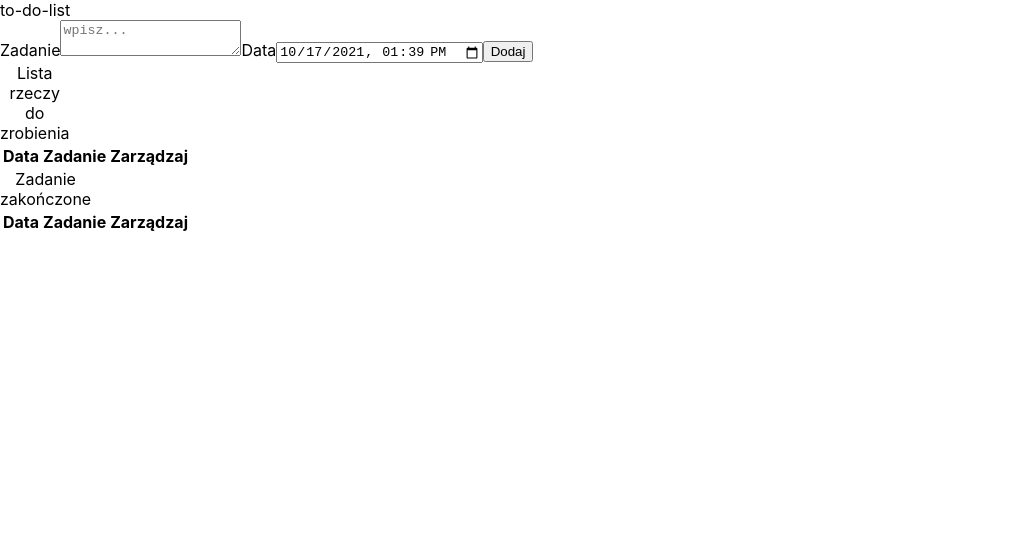
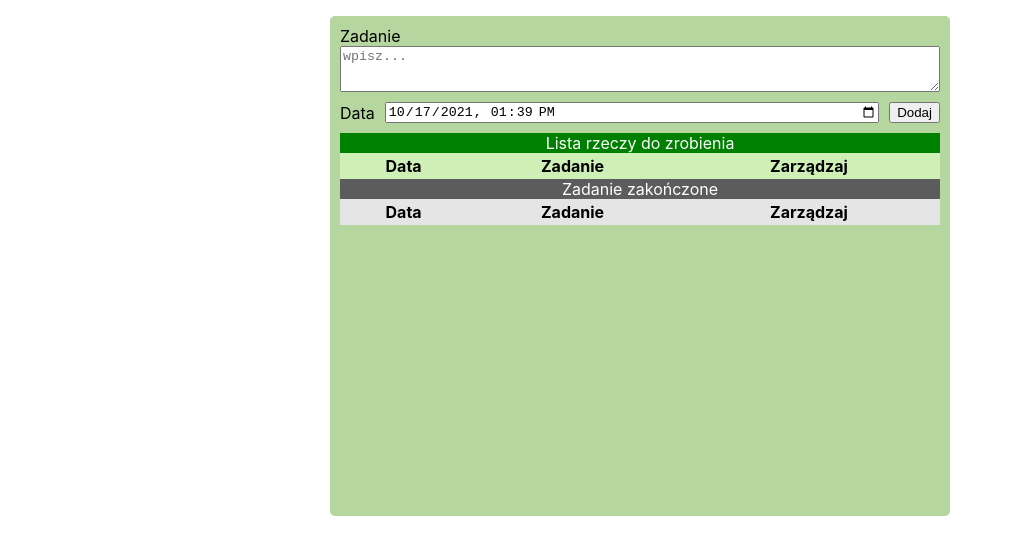
Before and after one commit to bart-1/todolist-redux-localstorage, a React (Vite) app: page / in a window 1280 px wide. Shown: the top 554 px of the page, without its empty margins (0-1012 px from the left). Built offline with nearby package versions, Linux system fonts and the light colour scheme.

Commit message:
add CSS styles, change divs structure in App component, change date format in Task component

```diff
--- a/src/App.jsx
+++ b/src/App.jsx
@@ -12,10 +12,13 @@ function App() {
   return (
     <Provider store={store}>
       <div className="App">
-        to-do-list
-        <InputSection />
-        <ToDoList />
-        <DoneTasksList />
+        <div className="input-section">
+          <InputSection />
+        </div>
+        <div className="tables-section">
+          <ToDoList />
+          <DoneTasksList />
+        </div>
       </div>
     </Provider>
   )
--- a/src/components/DoneTasksList.jsx
+++ b/src/components/DoneTasksList.jsx
@@ -9,7 +9,8 @@ const DoneTasksList = () => {
     const tasksList = filteredTasks.map(task => <Task key={task.id} {...task} />);
     return (
         <>
-            <table>
+            <div className="done-tasks-table">
+                <table className="caption-bottom-table ">
                     <caption>Zadanie zakończone</caption>
                 </table>
                 <table>
@@ -24,6 +25,7 @@ const DoneTasksList = () => {
                         {tasksList}
                     </tbody>
                 </table>
+            </div>
         </>
     );
 }
--- a/src/components/InputSection.jsx
+++ b/src/components/InputSection.jsx
@@ -70,6 +70,7 @@ const InputSection = () => {
                 placeholder="wpisz..."
                 value={newTaskBody}
             />
+            <div className="form-bottom-section">
                 <span>Data</span>
                 <input
                     min={actualDate}
@@ -78,7 +79,8 @@ const InputSection = () => {
                     type="datetime-local"
                     value={newTaskDate}
                 />
-            <button type="submit">{editedTaskId ? 'Edytuj' : 'Dodaj'}</button>
+                <button type="submit">{editedTaskId ? 'Zatwierdź' : 'Dodaj'}</button>
+            </div>
         </form>
     );
 }
--- a/src/components/Task.jsx
+++ b/src/components/Task.jsx
@@ -23,7 +23,7 @@ const Task = ({ body, date, id, status }) => {
     }
     return (
         <tr>
-            <td>{date}</td>
+            <td>{date.replace('T', ' | ')}</td>
             <td>{body}</td>
             <td>
                 <button
--- a/src/components/ToDoList.jsx
+++ b/src/components/ToDoList.jsx
@@ -9,7 +9,7 @@ const ToDoList = () => {
     const tasksList = filteredTasks.map(task => <Task key={task.id} {...task} />);
     return (
         <>
-            <table>
+            <table className="caption-top-table">
                 <caption>Lista rzeczy do zrobienia</caption>
             </table>
             <table>
--- a/src/reducers/appReducer.js
+++ b/src/reducers/appReducer.js
@@ -39,7 +39,6 @@ export const appReducer = (state = [], action) => {
         case DELETE_TASK:
             return state.filter(task => action.payload.id !== task.id);
         case EDIT_TASK:
-            debugger
             return state.map(task => {
                 if (action.payload.id === task.id) {
                     return task = {
--- a/src/styles/App.css
+++ b/src/styles/App.css
@@ -0,0 +1,90 @@
+.App {
+    display: flex;
+    flex-direction: column;
+    width: 80%;
+    max-width: 600px;
+    height: 60vh;
+    margin: 2vh auto;
+    padding: 10px;
+    background: rgb(181, 214, 158);
+    border-radius: 5px;
+}
+
+div.input-section {
+    width: auto;
+}
+
+div.tables-section {
+    width: auto;
+    overflow-y: auto;
+}
+
+form {
+    display: flex;
+    flex-direction: column;
+    width: auto;
+    margin: auto;
+}
+
+form>div.form-bottom-section {
+    display: flex;
+    margin: 10px 0;
+    align-items: center;
+}
+
+form>div.form-bottom-section>input {
+    flex-grow: 1;
+    margin: 0 10px;
+}
+
+form>textarea {
+    height: 5vh;
+    min-height: 3vh;
+    max-height: 20vh;
+    resize: vertical;
+}
+
+
+table {
+    width: 100%;
+    text-align: center;
+    background: rgb(206, 240, 183);
+}
+
+.done-tasks-table {
+    filter: grayscale();
+}
+
+table>caption {
+    background: green;
+    color: white;
+    position: sticky;
+    top: 0;
+}
+
+table.caption-top-table {
+    position: sticky;
+    top: 0;
+}
+
+table.caption-bottom-table {
+    position: sticky;
+    bottom: 0;
+    top: 0;
+}
+
+td {
+    font-size: small;
+}
+
+td:first-child {
+    width: 26%;
+}
+
+td:last-child {
+    width: 26%;
+}
+
+tr:nth-child(even) {
+    background: rgb(222, 250, 201)
+}
```
Lines whose indentation alone changed are shown as unchanged.
